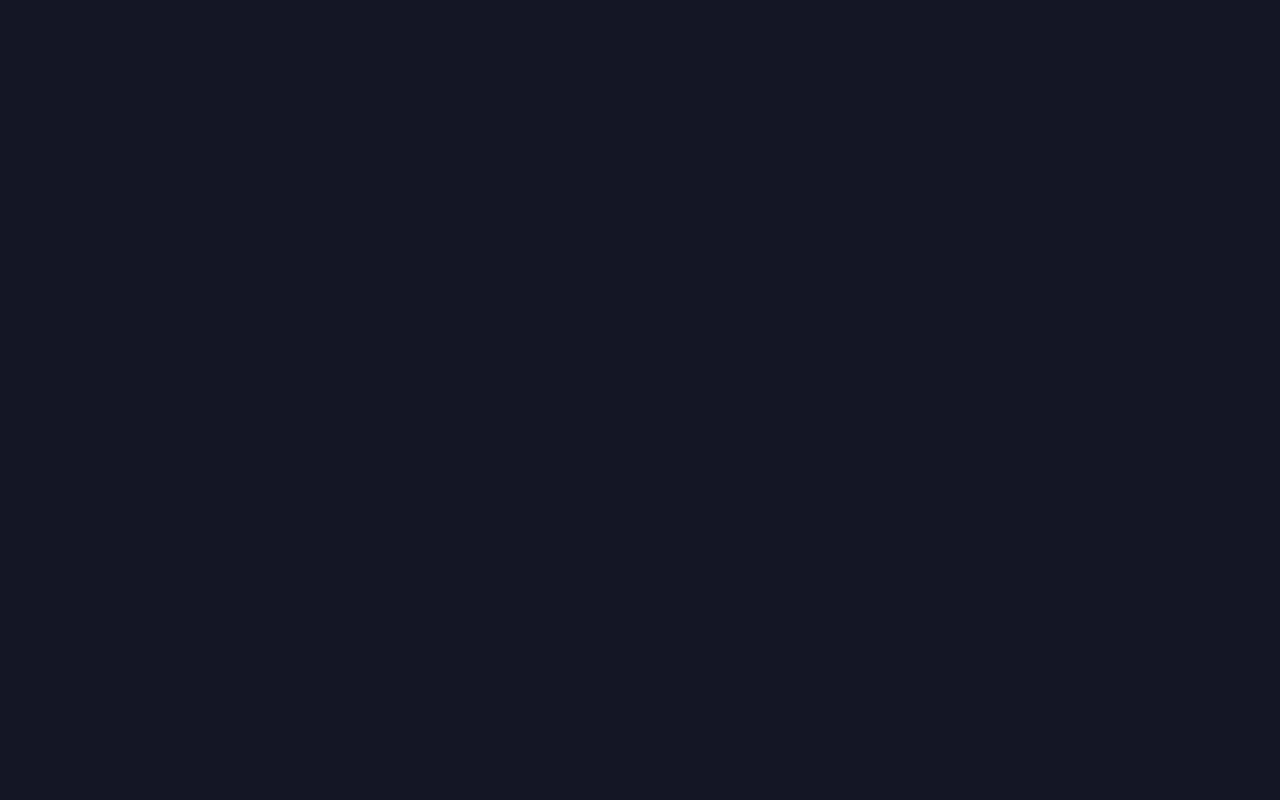
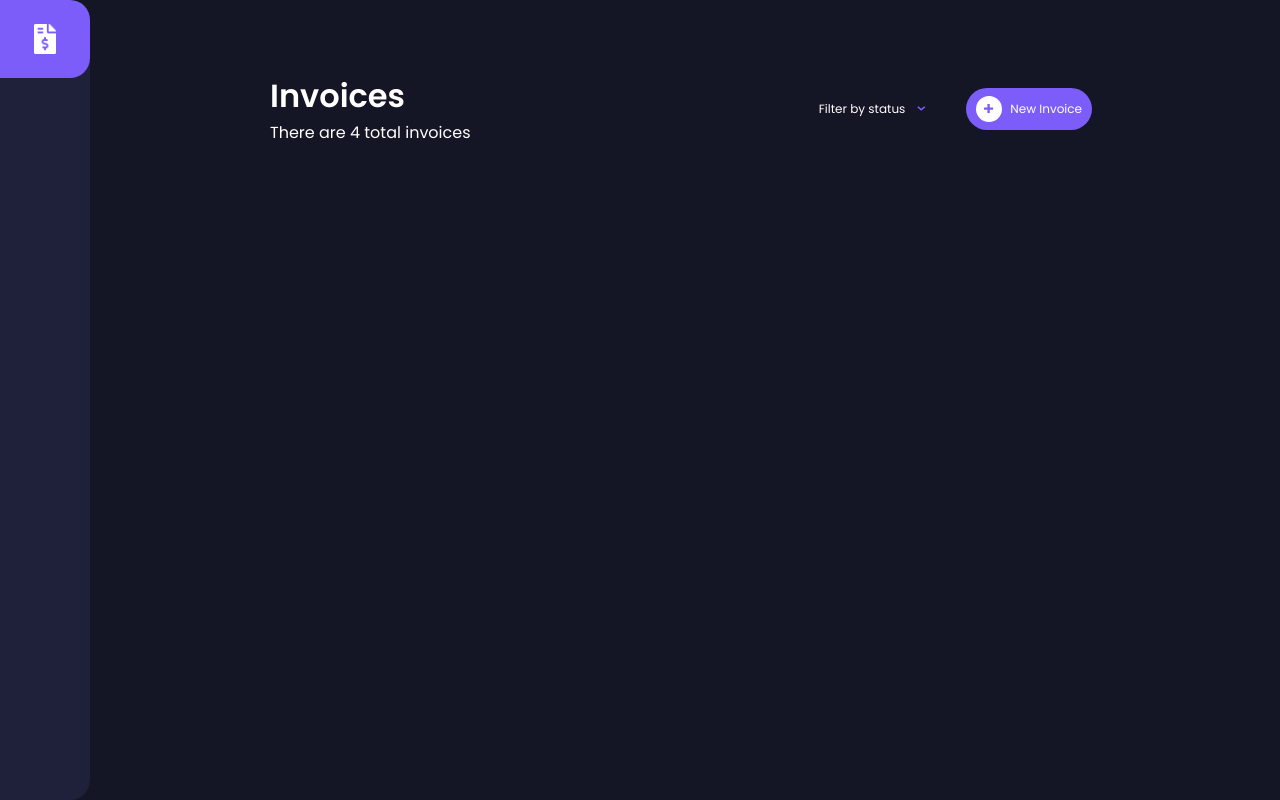
Before and after one commit to franqg99/vuex-course, a Vue app: page / in a window 1280 px wide. Built offline with nearby package versions, Linux system fonts and the light colour scheme.

Commit message:
This commit will start working on home view

```diff
--- a/src/App.vue
+++ b/src/App.vue
@@ -1,6 +1,45 @@
 <template>
-  <router-view />
+  <div>
+    <div v-if="!mobile" class="app flex flex-column">
+      <Navigation />
+      <div class="app-content flex flex-column">
+        <router-view />
+      </div>
+    </div>
+    <div v-else class="mobile-message flex flex-column">
+      <h2>Sorry, this app is not supported on Mobile Devices</h2>
+      <p>To use this app, please use a computer or Tablet</p>
+    </div>
+  </div>
 </template>
+
+<script>
+import Navigation from "./components/Navigation.vue"
+export default {
+  data() {
+    return {
+      mobile: null
+    }
+  },
+  components: {
+    Navigation
+  },
+  created () {
+    this.checkScreen()
+    window.addEventListener("resize", this.checkScreen)
+  },
+  methods: {
+    checkScreen() {
+      const windowWidth = window.innerWidth
+      if (windowWidth <= 750) {
+        this.mobile = true
+        return
+      }
+      this.mobile = false
+    }
+  }
+}
+</script>
 
 <style lang="scss">
 @import url("https://fonts.googleapis.com/css2?family=Poppins:wght@300;400;500;600&display=swap");
@@ -9,8 +48,35 @@
   padding: 0;
   box-sizing: border-box;
   font-family: "Poppins", sans-serif;
+}
+
+.app {
   background-color: #141625;
+  min-height: 100vh;
+  @media(min-width: 900px) {
+    flex-direction: row !important;
+  }
+
+  .app-content {
+    padding: 0 20px;
+    flex: 1;
+    position: relative;
+  }
 }
+
+.mobile-message {
+  text-align: center;
+  justify-content: center;
+  align-items: center;
+  height: 100vh;
+  background-color: #141625;
+  color: #fff;
+}
+
+p {
+  margin-top: 16px;
+}
+
 button,
 .button {
   cursor: pointer;
--- /dev/null
+++ b/src/components/Navigation.vue
@@ -0,0 +1,42 @@
+<template>
+  <header class="flex">
+    <div class="branding flex">
+      <img src="@/assets/file-invoice-dollar-solid.png" alt="menu">
+    </div>
+  </header>
+</template>
+
+<script>
+export default {
+  name: "TheNavigation"
+}
+</script>
+
+<style lang="scss" scoped>
+header {
+  z-index: 99;
+  flex-direction: row;
+  background-color: #1e2139;
+  @media(min-width: 900px) {
+    min-height: 100%;
+    min-width: 90px;
+    flex-direction: column;
+    border-radius: 0 20px 20px 0;
+  }
+
+  .branding {
+    border-radius: 0 20px 20px 0;
+    background-color: #7c5dfa;
+    justify-content: center;
+    padding: 24px;
+    @media(min-width: 900px) {
+      width: 100%;
+    }
+
+    img {
+      width: auto;
+      height: 30px;
+    }
+  }
+}
+</style>
--- a/src/views/Home.vue
+++ b/src/views/Home.vue
@@ -1,10 +1,128 @@
 <template>
-  <div class="home"></div>
+  <div class="home container">
+    <div class="header flex">
+      <div class="left flex-column">
+        <h1>Invoices</h1>
+        <span>There are 4 total invoices</span>
+      </div>
+      <div class="right flex">
+        <div @click="toggleFilterMenu" class="filter flex">
+          <span>Filter by status</span>
+          <img src="@/assets/icon-arrow-down.svg" alt="expand filter">
+          <ul v-show="filterMenu" class="filter-menu">
+            <li>Draft</li>
+            <li>Pending</li>
+            <li>Paid</li>
+            <li>Clear Filter</li>
+          </ul>
+        </div>
+        <div @click="newInvoice" class="button flex">
+          <div class="inner-button flex">
+            <img src="@/assets/icon-plus.svg" alt="add new invoice">
+          </div>
+          <span>New Invoice</span>
+        </div>
+      </div>
+    </div>
+  </div>
 </template>
 
 <script>
 export default {
   name: "TheHome",
+  data() {
+    return {
+      filterMenu: null
+    }
+  },
   components: {},
+  methods: {
+    newInvoice() {
+
+    },
+    toggleFilterMenu() {
+      this.filterMenu = !this.filterMenu
+    }
+  }
 };
 </script>
+
+<style lang="scss" scoped>
+.home {
+  color: white;
+
+  .header {
+    margin-bottom: 65px;
+
+    .right,
+    .left {
+      flex: 1;
+    }
+
+    .right {
+      justify-content: flex-end;
+      align-items: center;
+
+      .button,
+      .filter {
+        align-items: center;
+
+        span {
+          font-size: 12px;
+        }
+      }
+
+      .filter {
+        position: relative;
+        margin-right: 40px;
+        cursor: pointer;
+
+        img {
+          margin-left: 12px;
+          width: 9px;
+          height: 5px;
+        }
+
+        .filter-menu {
+          width: 120px;
+          position: absolute;
+          top: 25px;
+          list-style: none;
+          background-color: #1e2139;
+          box-shadow: 0 4px 6px -1px rgba(0, 0, 0, 0.1), 0 2px 4px -1px rgba(0, 0, 0, 0.06);
+
+          li {
+            cursor: pointer;
+            font-size: 12px;
+            padding: 10px 20px;
+
+            &:hover {
+              color: #1e2139;
+              background-color: #fff;
+            }
+          }
+        }
+      }
+
+      .button {
+        padding: 8px 10px;
+        background-color: #7c5dfa;
+        border-radius: 40px;
+
+        .inner-button {
+          margin-right: 8px;
+          border-radius: 50%;
+          padding: 8px;
+          align-items: center;
+          justify-content: center;
+          background-color: #fff;
+          img {
+            width: 10px;
+            height: 10px;
+          }
+        }
+      }
+    }
+  }
+}
+</style>
```
